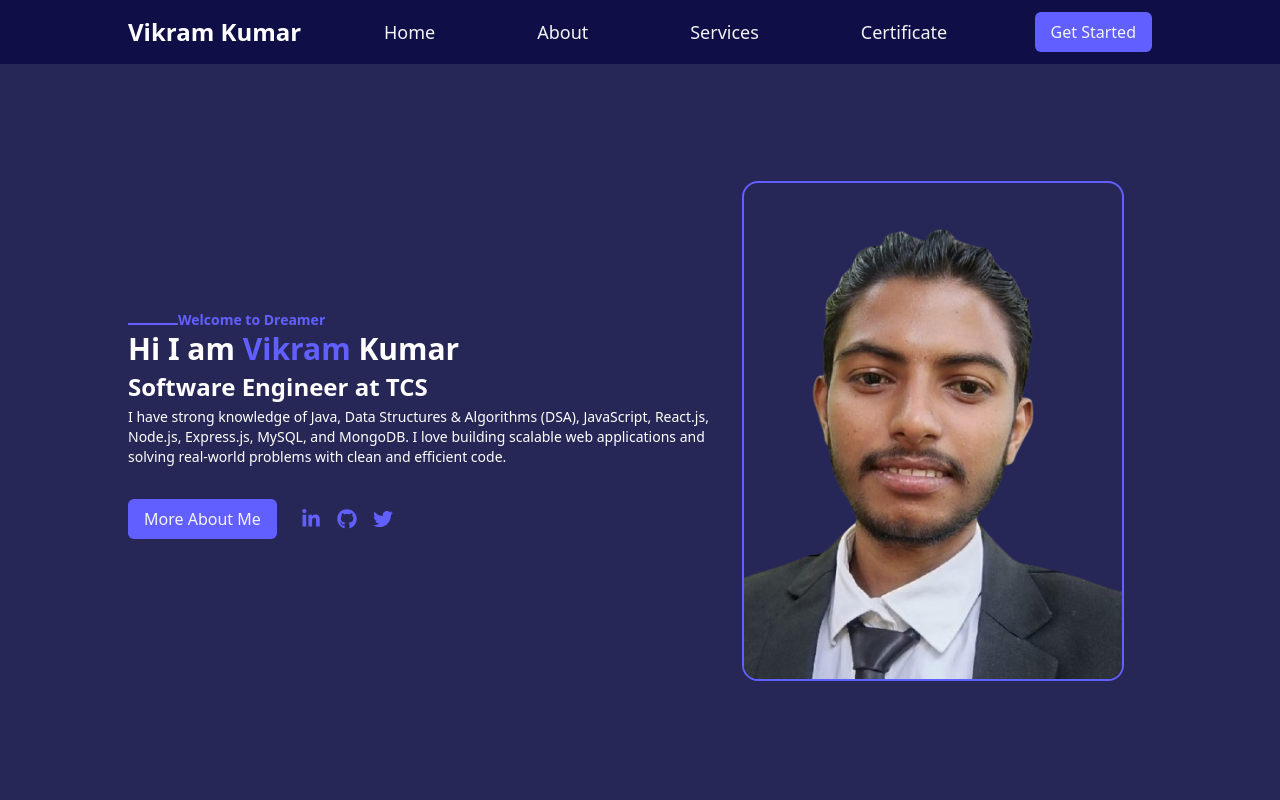
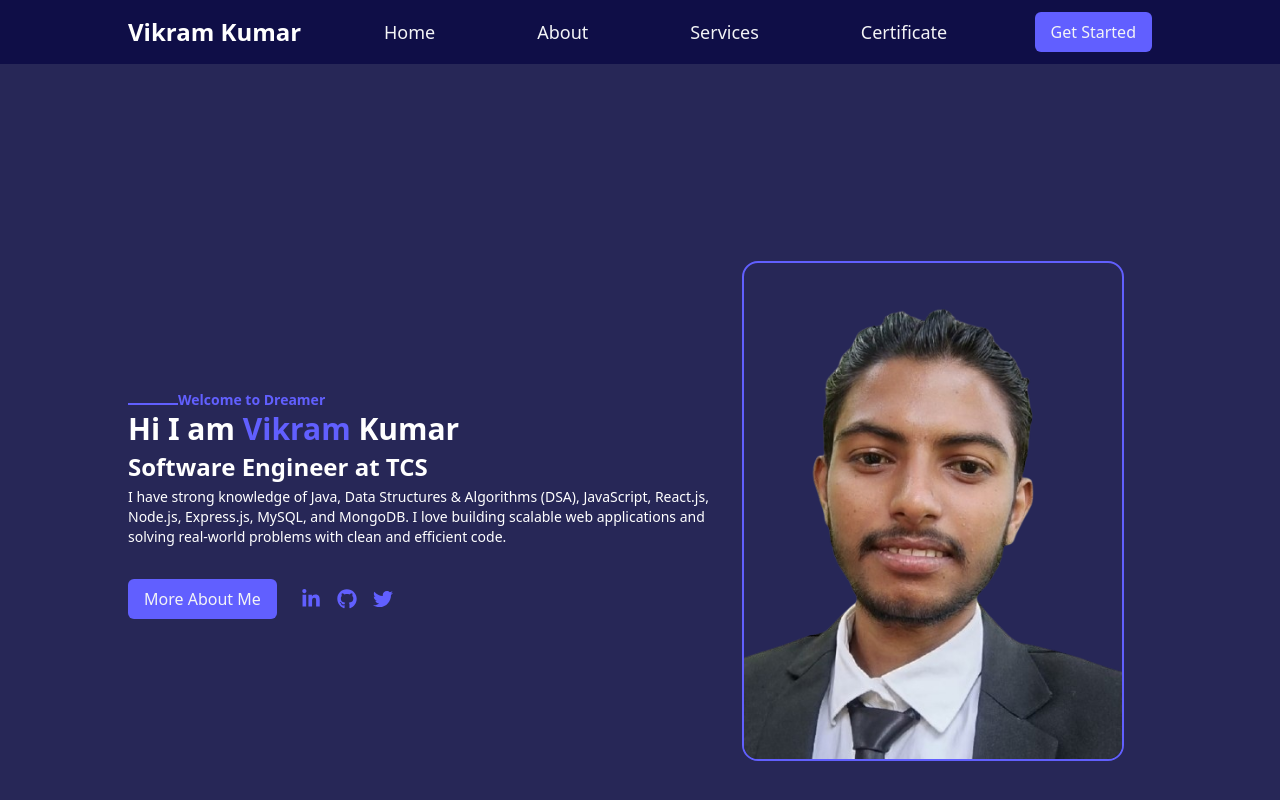
Before and after one commit to VikramKumarstm/MyPortfolio, a React (Vite) app: page / in a window 1280 px wide. Shown: the top 800 px of the page. Built offline with nearby package versions, Linux system fonts and the light colour scheme.

Commit message:
Feat: layer

```diff
--- a/src/Routing/Routing.jsx
+++ b/src/Routing/Routing.jsx
@@ -1,11 +1,9 @@
-import React from 'react'
 import { Route, Routes } from 'react-router-dom'
 import Home from '../pages/Home'
 import Certificates from '../pages/Certificates'
 import Layout from '../pages/Layout'
 import About from '../components/About'
 import Service from '../components/Service'
-import Contact from '../components/Contact'
 
 function Routing() {
   return (
--- a/src/components/About.jsx
+++ b/src/components/About.jsx
@@ -5,10 +5,10 @@ import { toast, ToastContainer } from 'react-toastify';
 
 export default function About() {
 
-    const notify = () => toast.warning("Something went wrong, Please try after some time!");
+    const notify = () => toast.success("Downloaded successfully");
 
   return (
-    <div>
+    <div className='relative top-0'>
         <div className='w-full h-full sm:h-screen bg-[#0F0E47] flex justify-center sm:pb-0 pb-8'>
 
             <div className='w-[80%] sm:flex items-center text-white'>
@@ -40,7 +40,9 @@ export default function About() {
                         </ul>
                     </div>
 
-                    <Button text="Download CV" onClick={notify} />
+                    <a href="/resume.pdf" download>
+                        <Button text="Download CV" onClick={notify} />
+                    </a>
                 </div>
             </div>
 
--- a/src/components/Hero.jsx
+++ b/src/components/Hero.jsx
@@ -8,7 +8,7 @@ import myImage from '../assets/images/vikram-port.png'
 export default function Hero() {
   return (
     <div className='w-full h-full sm:h-[calc(100vh+45px)] flex justify-center bg-[#272757]'>
-        <div className='w-[80%] h-full sm:flex items-center justify-between'>
+        <div className='relative top-20 w-[80%] h-full sm:flex items-center justify-between'>
             <div className="basis-[60%]">
                 <span className='w-[50px] h-[2px] bg-indigo-500 inline-block'></span>
                 <p className='inline-block text-indigo-500 text-sm font-semibold'>Welcome to Dreamer</p>
--- a/src/pages/Home.jsx
+++ b/src/pages/Home.jsx
@@ -1,12 +1,10 @@
 import React from 'react'
-import Header from '../components/Header'
 import Hero from '../components/Hero'
 import About from '../components/About'
 import Service from '../components/Service'
 import Skill from '../components/Skill'
 import Project from '../components/Project'
 import Contact from '../components/Contact'
-import Footer from '../components/Footer'
 
 function Home() {
   return (
@@ -17,7 +15,6 @@ function Home() {
         < Skill />
         < Project />
         < Contact />
-        < Footer />
     </>
   )
 }
--- a/src/pages/Layout.jsx
+++ b/src/pages/Layout.jsx
@@ -1,5 +1,6 @@
 import React from 'react'
 import Header from '../components/Header'
+import Footer from '../components/Footer'
 import { Outlet } from 'react-router-dom'
 
 function Layout() {
@@ -7,6 +8,7 @@ function Layout() {
     <>
         <Header />
         <Outlet />
+        <Footer />
     </>
   )
 }
```
Also changed, not shown: 1 other file (tests, documents, lock files or other folders).
